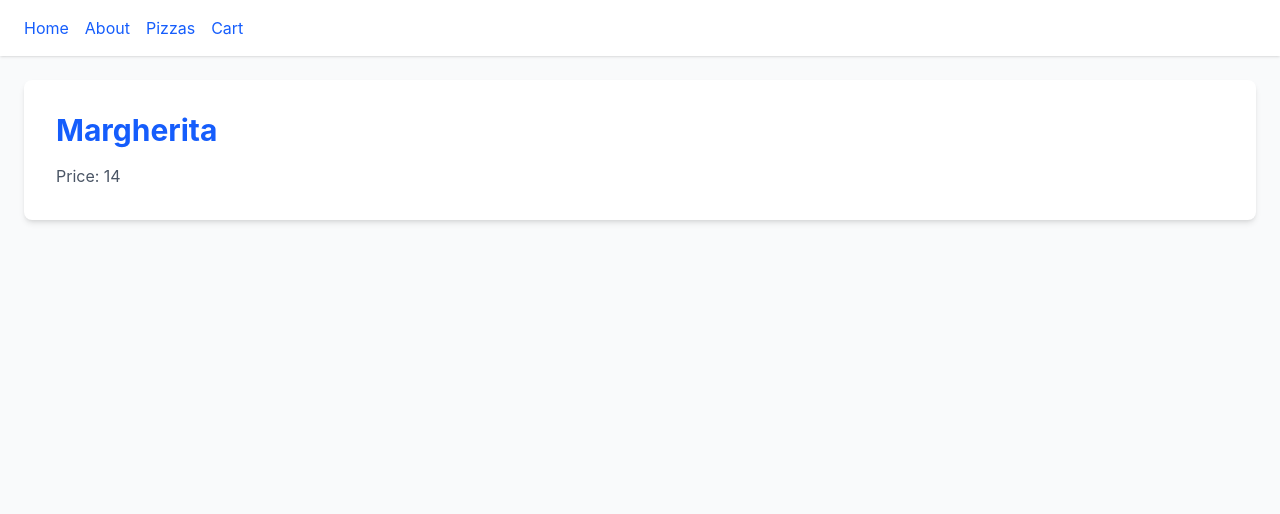
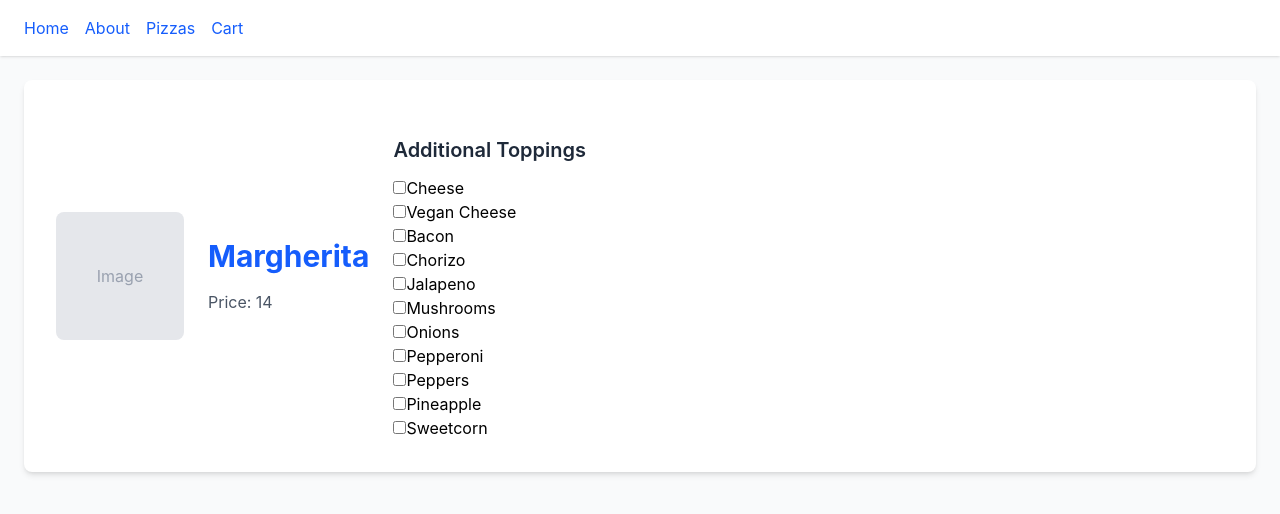
Before and after one commit to Inkythunder/typescript_pizza_app, a React (Vite) app: page /pizza/margherita in a window 1280 px wide. Shown: the top 514 px of the page. Built offline with nearby package versions, Linux system fonts and the light colour scheme.

Commit message:
added toppings in pizza details page

```diff
--- a/src/App.tsx
+++ b/src/App.tsx
@@ -6,13 +6,9 @@ import Pizza from "./pages/Pizza.tsx";
 import Navbar from './components/Navbar';
 import Cart from "./pages/Cart.tsx";
 import {useState} from "react";
-import {CartItemDetails} from "./sampleData.ts";
-import cart from "./pages/Cart.tsx";
+import {CartItemDetails} from "./types.ts";
 import { v4 as uuidv4 } from 'uuid';
-
-export interface ShoppingCart {
-  [id: string]: CartItemDetails;
-}
+import {ShoppingCart} from "./types.ts";
 
 function App() {
 
--- a/src/pages/Cart.tsx
+++ b/src/pages/Cart.tsx
@@ -1,6 +1,6 @@
-import {CartItemDetails, PIZZAS} from "../sampleData.ts";
+import {PIZZAS} from "../sampleData.ts";
 import {Link} from "react-router-dom";
-import {ShoppingCart} from "../App.tsx";
+import {ShoppingCart, CartItemDetails} from "../types.ts";
 
 function Cart({addToCart, removeFromCart, cartContents} :
               {addToCart: (item: CartItemDetails) => void,
--- a/src/pages/Pizza.tsx
+++ b/src/pages/Pizza.tsx
@@ -1,5 +1,6 @@
-import {PIZZAS} from "../sampleData.ts";
+import {PIZZAS, TOPPINGS} from "../sampleData.ts";
 import {useParams} from "react-router-dom";
+import {useState} from "react";
 
 function Pizza() {
 
@@ -8,9 +9,15 @@ function Pizza() {
     throw Error("No peets bro")
   }
 
+  const [addedToppings, setAddedToppings] = useState<string[]>([]);
+
   return (
 
-    <div className="bg-white p-8 rounded-lg shadow-md">
+    <div className="bg-white p-8 rounded-lg shadow-md flex gap-6 items-center">
+      <div className="w-32 h-32 bg-gray-200 rounded-lg flex-shrink-0 flex items-center justify-center text-gray-400">
+        Image
+      </div>
+      <div>
         <h1 className="text-3xl font-bold text-blue-600">
           {PIZZAS[id].name}
         </h1>
@@ -18,6 +25,37 @@ function Pizza() {
           Price: {PIZZAS[id].price}
         </p>
       </div>
+      <div className="mt-6">
+        <h2 className="text-xl font-semibold text-gray-800 mb-3">Additional Toppings</h2>
+        <div className="space-y-2">
+          <form>
+            {
+              TOPPINGS.map((topping) => {
+                return <div>
+                  <input
+                    type="checkbox"
+                    id={topping}
+                    checked={addedToppings.includes(topping)}
+                    onChange={(event) => {
+                      if (event.target.checked) {
+                        setAddedToppings(prevState => [...prevState, topping]);
+                      } else {
+                        setAddedToppings(prevState => prevState.filter(
+                          (removedTopping) => topping != removedTopping
+                        ));
+                      }
+                    }}
+                  />
+                  <label htmlFor={topping}>{topping}</label>
+                </div>
+              })
+            }
+          </form>
+        </div>
+      </div>
+    </div>
+
+
   )
 }
 
--- a/src/pages/Pizzas.tsx
+++ b/src/pages/Pizzas.tsx
@@ -1,4 +1,5 @@
-import {CartItemDetails, PIZZAS} from "../sampleData.ts";
+import {PIZZAS} from "../sampleData.ts";
+import {CartItemDetails} from "../types.ts";
 import {Link} from "react-router-dom";
 
 function Pizzas({addToCart} :{addToCart: (item: CartItemDetails) => void}) {
--- a/src/sampleData.ts
+++ b/src/sampleData.ts
@@ -1,3 +1,5 @@
+import {PizzaDetails} from "./types.ts";
+
 export const PIZZAS: Record<string, PizzaDetails> = {
   "margherita": {
     "name": "Margherita",
@@ -9,12 +11,4 @@ export const PIZZAS: Record<string, PizzaDetails> = {
   }
 };
 
-export interface PizzaDetails {
-  name: string;
-  price: string;
-}
-
-export interface CartItemDetails {
-  pizzaId: string;
-  customisations?: string[];
-}
+export const TOPPINGS: string[] = ["Cheese", "Vegan Cheese", "Bacon", "Chorizo", "Jalapeno", "Mushrooms", "Onions", "Pepperoni", "Peppers", "Pineapple", "Sweetcorn"];
--- /dev/null
+++ b/src/types.ts
@@ -0,0 +1,13 @@
+export interface PizzaDetails {
+  name: string;
+  price: string;
+}
+
+export interface CartItemDetails {
+  pizzaId: string;
+  customisations?: string[];
+}
+
+export interface ShoppingCart {
+  [id: string]: CartItemDetails;
+}
```
Lines whose indentation alone changed are shown as unchanged.
